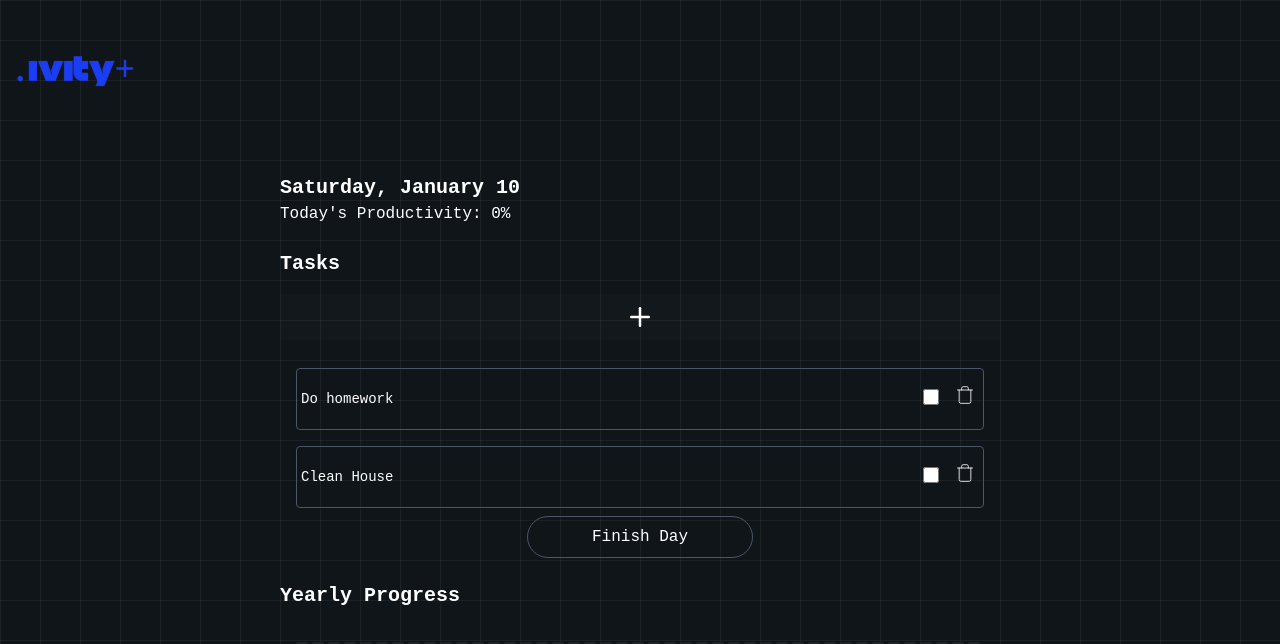
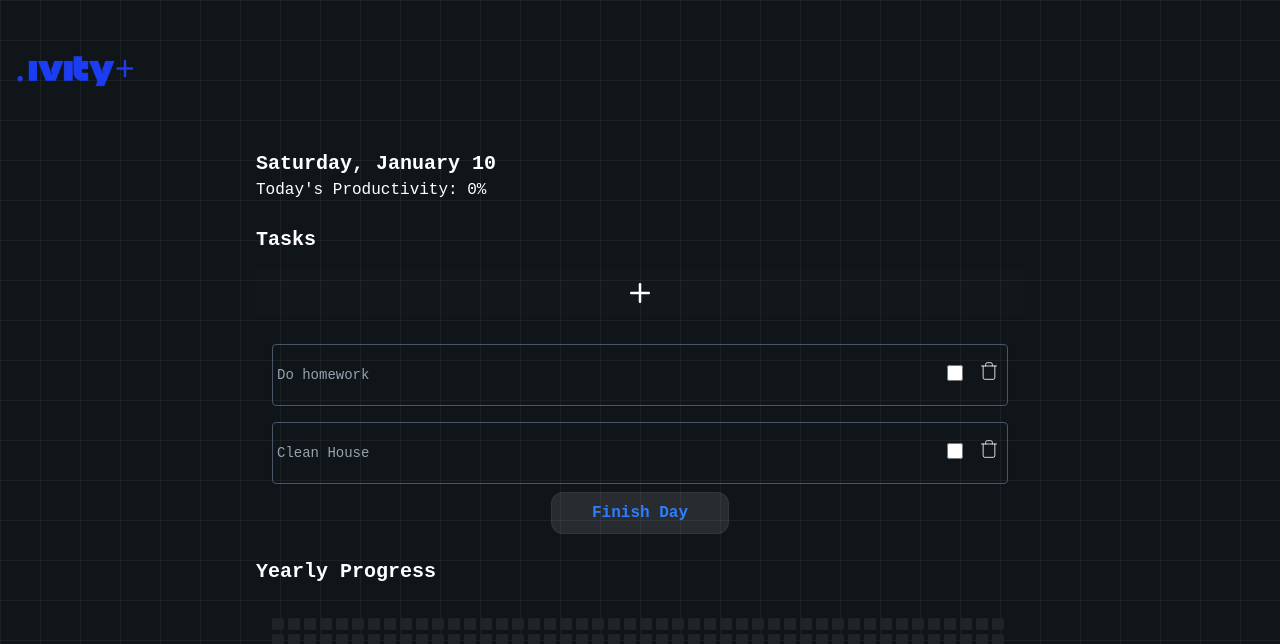
Before and after one commit to tltnsk/productivity-plus, a Next.js app: page / in a window 1280 px wide. Shown: the top 644 px of the page. Built offline with nearby package versions, Linux system fonts and the light colour scheme.

Commit message:
Fix finish day button

```diff
--- a/src/app/globals.css
+++ b/src/app/globals.css
@@ -13,13 +13,11 @@
 }
 
 body {
-  background-color: #10151a;
   background-image: linear-gradient(
       rgba(255, 255, 255, 0.05) 1px,
       transparent 1px
     ),
     linear-gradient(90deg, rgba(255, 255, 255, 0.05) 1px, transparent 1px);
   background-size: 40px 40px;
-  color: var(--foreground);
-  font-family: Arial, Helvetica, sans-serif;
+  background-attachment: fixed;
 }
--- a/src/app/page.tsx
+++ b/src/app/page.tsx
@@ -118,7 +118,7 @@ export default function Home() {
   return (
     <main>
       <Image src="/logo-new.png" alt="Logo" width={150} height={150} priority />
-      <div className="p-6 max-w-3xl mx-auto">
+      <div className="max-w-3xl mx-auto">
         <h2 className="text-xl font-semibold">{today}</h2>
         <p>Today's Productivity: {calculateProductivityScore(tasks)}%</p>
 
@@ -142,10 +142,12 @@ export default function Home() {
           <div className="flex justify-center ">
             <button
               onClick={finishDay}
-              className="px-16 py-2 rounded-full border border-gray-600 flex justify-center cursor-pointer"
+              className="py-2 px-10 border border-white/5 rounded-xl font-bold text-white/80 bg-white/10 hover:bg-white/15 transition-all cursor-pointer"
               disabled={showAddTaskForm}
             >
-              Finish Day
+              <span className="bg-blue-500 bg-clip-text text-transparent">
+                Finish Day
+              </span>
             </button>
           </div>
         </section>
--- a/src/components/TaskItem.tsx
+++ b/src/components/TaskItem.tsx
@@ -13,9 +13,9 @@ export default function TaskItem({
   deleteTask,
 }: TaskItemProps) {
   return (
-    <div className="group flex justify-between items-center space-x-3.5 space-y-4 bg-neutral-primary-soft border rounded-sm border-gray-600 rounded-base shadow-xs  hover:bg-gray-100 transition-colors duration-150">
+    <div className="group flex justify-between items-center space-x-3.5 space-y-4 bg-neutral-primary-soft border rounded-sm border-gray-600 rounded-base shadow-xs transition-colors duration-150">
       <label className="p-1">
-        <div className="w-full text-sm font-medium mt-4">
+        <div className="w-full text-sm font-medium mt-4 text-gray-400">
           <div
             className={`${
               task.completion === "completed"
@@ -36,7 +36,7 @@ export default function TaskItem({
           type="checkbox"
           value=""
           name="bordered-checkbox"
-          className="w-4 h-4 me-4 border border-default-medium rounded-xs bg-neutral-secondary-medium focus:ring-2 focus:ring-brand-soft"
+          className="w-4 h-4 me-4 border border-default-medium rounded-xs focus:ring-2 focus:ring-brand-soft accent-yellow-400"
           onChange={() => onToggleTask(task.id)}
         ></input>
         <button>
```
